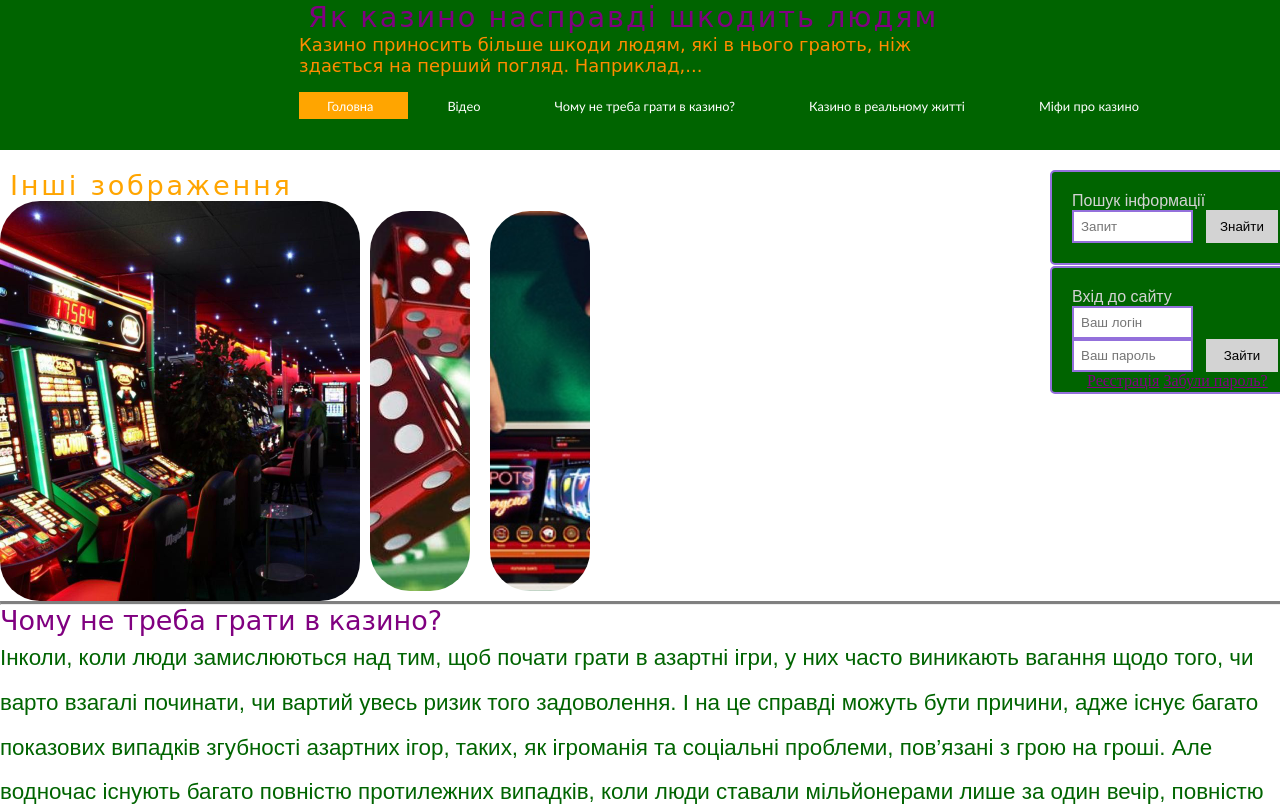
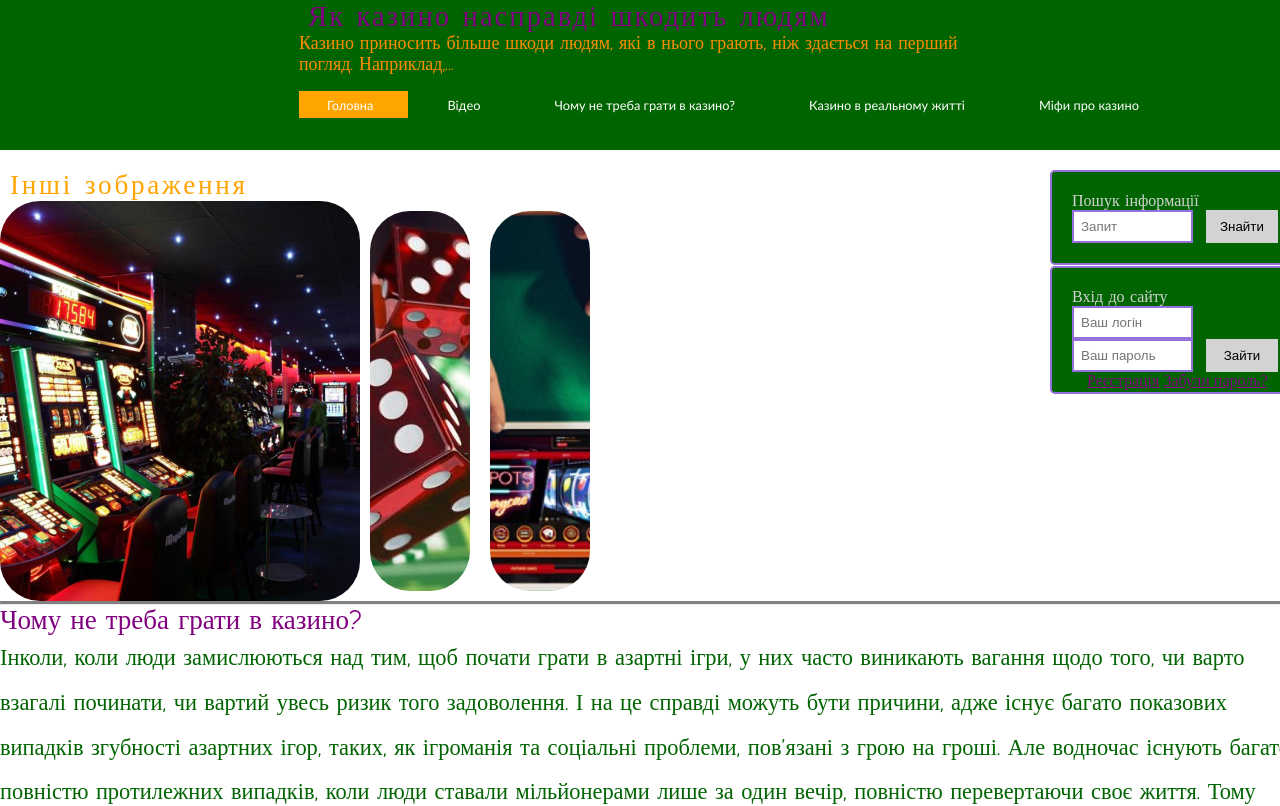
Before and after one commit to Anderbite212/casino, a plain HTML site: page index.html in a window 1280 px wide. Shown: the top 806 px of the page. Drawn offline with Linux system fonts and the light colour scheme; files whose address does not match are found by name.

Commit message:
Update style.css

```diff
--- a/assets/css/style.css
+++ b/assets/css/style.css
@@ -12,7 +12,7 @@ input[type="search"], input[type="text"], input[type="password"] {
 h1{
   color: orange;
   margin: 0  0 0 10px;
-  font: normal 170% "centry-gothic", cursive;
+  font: normal 170% "centry-gothic", Comic Sans MS;
   letter-spacing: 0.1em;
 }
 
@@ -42,7 +42,7 @@ a, a:hover{
 }
 
 .logo h1, .logo h1 a, .logo h1 a:hover {
-  font: normal 150% "centry-gothic", cursive;
+  font: normal 150% "centry-gothic", Comic Sans MS;
   color: purple;
   margin: 0 0 0 9px;
   text-decoration: none;
@@ -50,7 +50,7 @@ a, a:hover{
 
 .logo h2 {
   margin: 0px 0 0 9px;
-  font: 140% "centry-gothic", cursive;
+  font: 140% "centry-gothic", Comic Sans MS;
   color: darkorange;
 }
 
@@ -67,7 +67,7 @@ a, a:hover{
 }
 
 .menu li a{
-  font:  normal 100% 'trebuchet ms', sans-serif;
+  font:  normal 100% 'trebuchet ms', Comic Sans MS;
   display: block;
   height: 20 px ;
   padding: 6px 35px 5px 28px;
@@ -114,7 +114,7 @@ a, a:hover{
 }
 
 .sidebar h3{
-  font: normal 100% 'centry-gothic', arial;
+  font: normal 100% 'centry-gothic', Comic Sans MS;
   color: lightgray;
 }
 
@@ -174,7 +174,7 @@ a, a:hover{
 
 .post h2, h2 a, h2 a:hover{
   text-decoration: none;
-  font: normal 130% 'centry-gothic', cursive;
+  font: normal 130% 'centry-gothic', Comic Sans MS;
   color: purple;
 }
 
@@ -183,7 +183,7 @@ p{
   line-height: 2em;
 }
 .post_content{
-  font: normal 140% 'centry-gothic', sans-serif;
+  font: normal 140% 'centry-gothic', Comic Sans MS;
   color: darkgreen;
 }
 
@@ -243,7 +243,7 @@ p{
 
 .other_photo .read_more{
   display: inline-block;
-  font: normal 140% 'centry-gothic', arial;
+  font: normal 140% 'centry-gothic', Comic Sans MS;
   font-weight: bold;
   outline: none;
   text-decoration: none;
@@ -308,9 +308,9 @@ and (max-device-width: 600px) {
     float: none;
   }
   .logo h1{
-    font: normal 150% "centry-gothic", arial, cursive;
+    font: normal 150% "centry-gothic", arial, Comic Sans MS;
   }
   .logo h2{
-    font: 130% "centry-gothic", cursive;
+    font: 130% "centry-gothic", Comic Sans MS;
   }
 }
```
